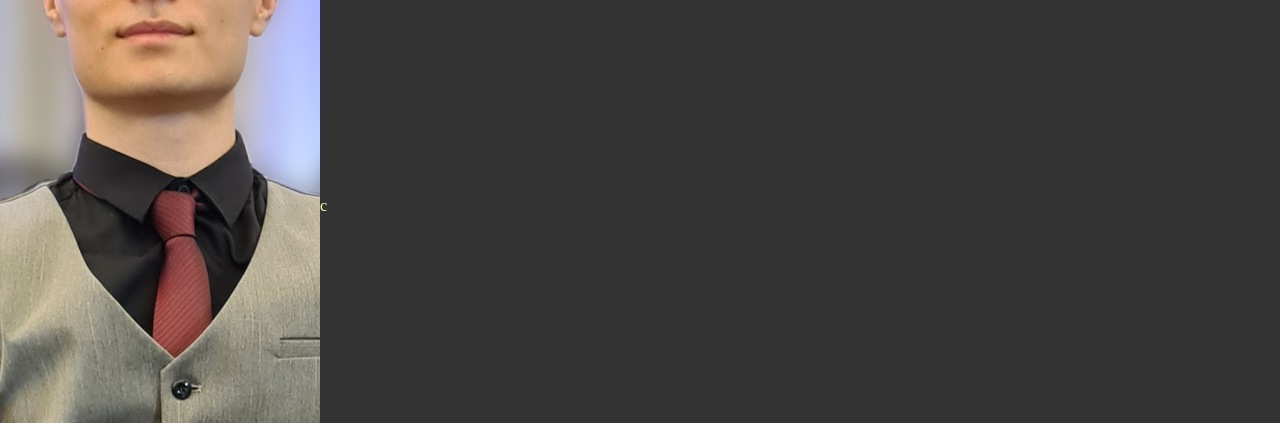
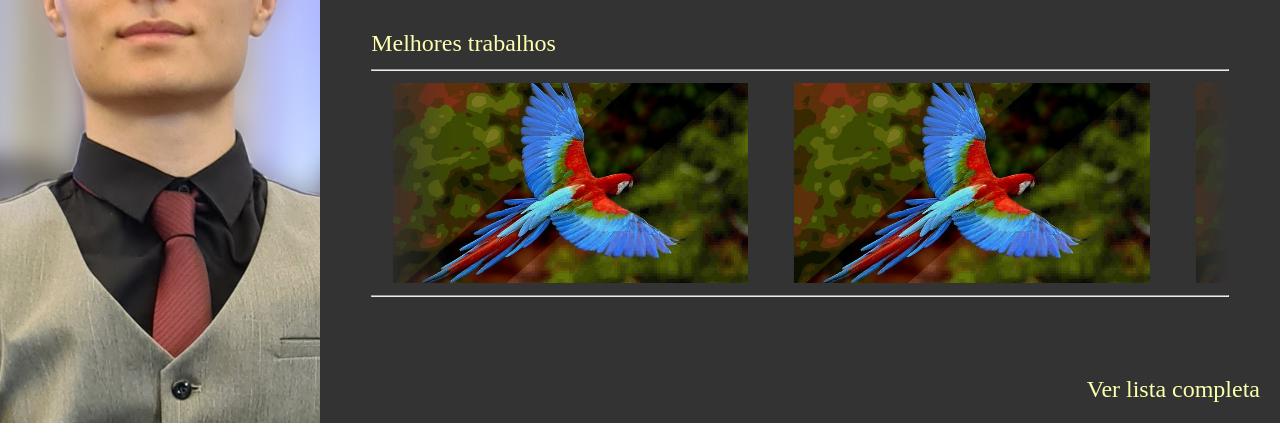
Before and after one commit to AugustoShz/AugustoShz.github.io, a plain HTML site: page index.html in a window 1280 px wide. Shown: the part 377-800 px from the top of the page. Drawn offline with Linux system fonts and the light colour scheme.

Commit message:
Finished front page

```diff
--- a/index.html
+++ b/index.html
@@ -5,10 +5,29 @@
 </head>
 <body>
   <div id="main-container">
-    <img src="assets/images/Social.png" alt="social" id="main-side-image">
+    <img src="assets/images/Social.png" alt="social" id="main-side-image" />
     <div id="main-name">AUGUSTO HIDEKI SHIMIZU</div>
     <div id="main-title">Portfólio de Projetos</div>
-    <div id="main-collection">c</div>
+    <div id="main-collection">
+      <span>Melhores trabalhos</span>
+      <hr>
+      <div id="collection-slider">
+        <div id="collection-slider-images">
+          <img src="assets/images/1.jpeg" alt="slider-1"/>
+          <img src="assets/images/1.jpeg" alt="slider-2"/>
+          <img src="assets/images/1.jpeg" alt="slider-3"/>
+          <img src="assets/images/1.jpeg" alt="slider-4"/>
+        </div>
+        <div id="collection-slider-images">
+          <img src="assets/images/1.jpeg" alt="slider-1"/>
+          <img src="assets/images/1.jpeg" alt="slider-2"/>
+          <img src="assets/images/1.jpeg" alt="slider-3"/>
+          <img src="assets/images/1.jpeg" alt="slider-4"/>
+        </div>
+      </div>
+      <hr>
+    </div>
+    <div id="more">Ver lista completa</div>
   </div>
 </body>
 </html>
--- a/stylesheets/index.css
+++ b/stylesheets/index.css
@@ -1,25 +1,34 @@
+:root {
+  --slider-height: 200px;
+  --background-color: #333
+}
+
 @font-face {
   font-family: "Collingar Regular";
   src: url("../assets/fonts/Collingar Regular.otf");
 }
 
 #main-side-image {
-  height: 100lvh;
-  width: 100%;
+  grid-area: side-image;
   object-fit: cover;
-  /* mask-image: linear-gradient(to right, rgba(0,0,0,1), rgba(0,0,0,0)); */
+  width: 100lvw;
+  height: 30lvh;
 
-  animation: slide-right 1.5s cubic-bezier(0.250, 0.460, 0.450, 0.940) both;
+  mask-image: linear-gradient(black, transparent);
 
-  grid-area: side-image;
+  animation: slide-up 1.5s cubic-bezier(0.250, 0.460, 0.450, 0.940) both;
 }
 
 #main-name {
   grid-area: name;
   color: #DDD;
   font-family: "Bahnschrift Light", FreeMono, monospace;
-  font-size: 18px;
   padding: 4lvw 4lvw 0px 4lvw;
+  animation: slide-up 0.5s cubic-bezier(0.250, 0.460, 0.450, 0.940) both;
+  animation-delay: 1.5s;
+
+  font-size: 68px;
+  text-align: center;
 }
 
 #main-title {
@@ -28,27 +37,105 @@
   padding: 0 4lvw;
   font-family: "Collingar Regular";
   font-size: 80px;
-}
-
-#main-collection {
-  grid-area: collection;
-  color: #feffaf;
+  text-align: center;
+  animation: slide-up 0.5s cubic-bezier(0.250, 0.460, 0.450, 0.940) both;
+  animation-delay: 2s;
 }
 
 #main-container {
   display: grid;
 
+  height: 100%;
   grid-template:
-    "side-image name"
-    "side-image title"
-    "side-image collection" / 1fr 3fr;
+    "side-image ."
+    "name ."
+    "title ."
+    "collection ." / 1fr 1fr;
 }
 
 body {
   margin: 0;
   overflow: hidden;
-  background-color: #333;
+  background-color: var(--background-color);
   color: white;
+  width: 100lvw;
+  height: 100lvh;
+}
+
+#main-collection {
+  grid-area: collection;
+  width: calc(100% - 8lvw);
+  overflow: hidden;
+  align-self: center;
+  justify-self: center;
+  animation: slide-up 0.5s cubic-bezier(0.250, 0.460, 0.450, 0.940) both;
+  animation-delay: 2.5s;
+  color: #feffaf;
+
+  font-size: 24px;
+
+  padding-bottom: 8lvh;
+}
+
+
+#collection-slider {
+  position: relative;
+  height: var(--slider-height);
+  white-space: nowrap;
+}
+
+#collection-slider:before,
+#collection-slider:after {
+  top: 0;
+  position: absolute;
+  width: 80px;
+  height: 100%;
+  content: "";
+  z-index: 1;
+}
+
+#collection-slider:before {
+  left: 0;
+  background: linear-gradient(to right, var(--background-color), rgb(0, 0, 0, 0));
+}
+
+#collection-slider:after {
+  right: 0;
+  background: linear-gradient(to left, var(--background-color), rgb(0, 0, 0, 0));
+}
+
+#collection-slider:hover #collection-slider-images {
+  animation-play-state: paused;
+}
+
+#collection-slider-images {
+  display: inline-block;
+  animation: scroll 20s linear infinite;
+}
+
+#collection-slider-images>img {
+  margin: 0 20px;
+  height: var(--slider-height);
+}
+
+#more {
+  position: absolute;
+  right: 0;
+  bottom: 0;
+  padding: 20px;
+  color: #feffaf;
+
+  font-size: 24px;
+}
+
+@keyframes scroll {
+  0% {
+    transform: translateX(0);
+  }
+
+  100% {
+    transform: translatex(-100%)
+  }
 }
 
 @keyframes slide-right {
@@ -62,3 +149,68 @@ body {
     transform: translateX(0);
   }
 }
+
+@keyframes slide-up {
+  0% {
+    opacity: 0;
+    transform: translateY(-20px);
+  }
+
+  100% {
+    opacity: 100%;
+    transform: translateY(0);
+  }
+}
+
+@media (min-width:320px) {
+}
+
+@media (min-width:480px) {
+  /* smartphones, Android phones, landscape iPhone */
+
+}
+
+@media (min-width:600px) {
+  /* portrait tablets, portrait iPad, e-readers (Nook/Kindle), landscape 800x480 phones (Android) */
+}
+
+@media (min-width:801px) {
+  /* tablet, landscape iPad, lo-res laptops ands desktops */
+}
+
+@media (min-width:1024px) {
+  /* big landscape tablets, laptops, and desktops */
+  #main-container {
+    display: grid;
+
+    grid-template:
+      "side-image name"
+      "side-image title"
+      "side-image collection" / 1fr 3fr;
+  }
+
+
+  #main-side-image {
+    height: 100lvh;
+    width: 100%;
+    mask-image: unset;
+
+    animation: slide-right 1.5s cubic-bezier(0.250, 0.460, 0.450, 0.940) both;
+  }
+
+  #main-name {
+    font-size: 18px !important;
+    text-align: left;
+  }
+
+  #main-title {
+    text-align: left;
+    align-self: center;
+  }
+
+}
+
+@media (min-width:1281px) {
+
+  /* hi-res laptops and desktops */
+}
```
Also changed, not shown: assets/images/1.jpeg (added).
